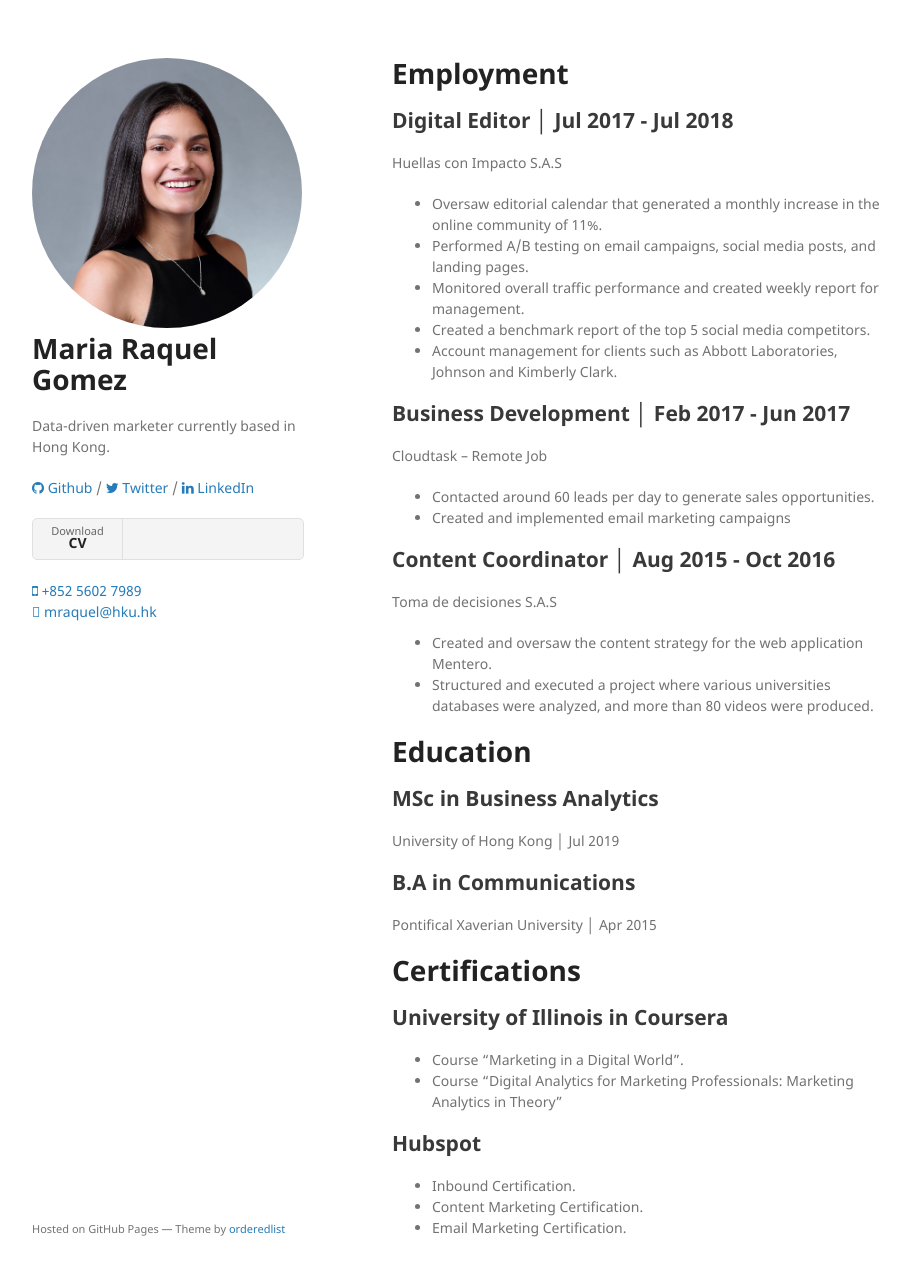
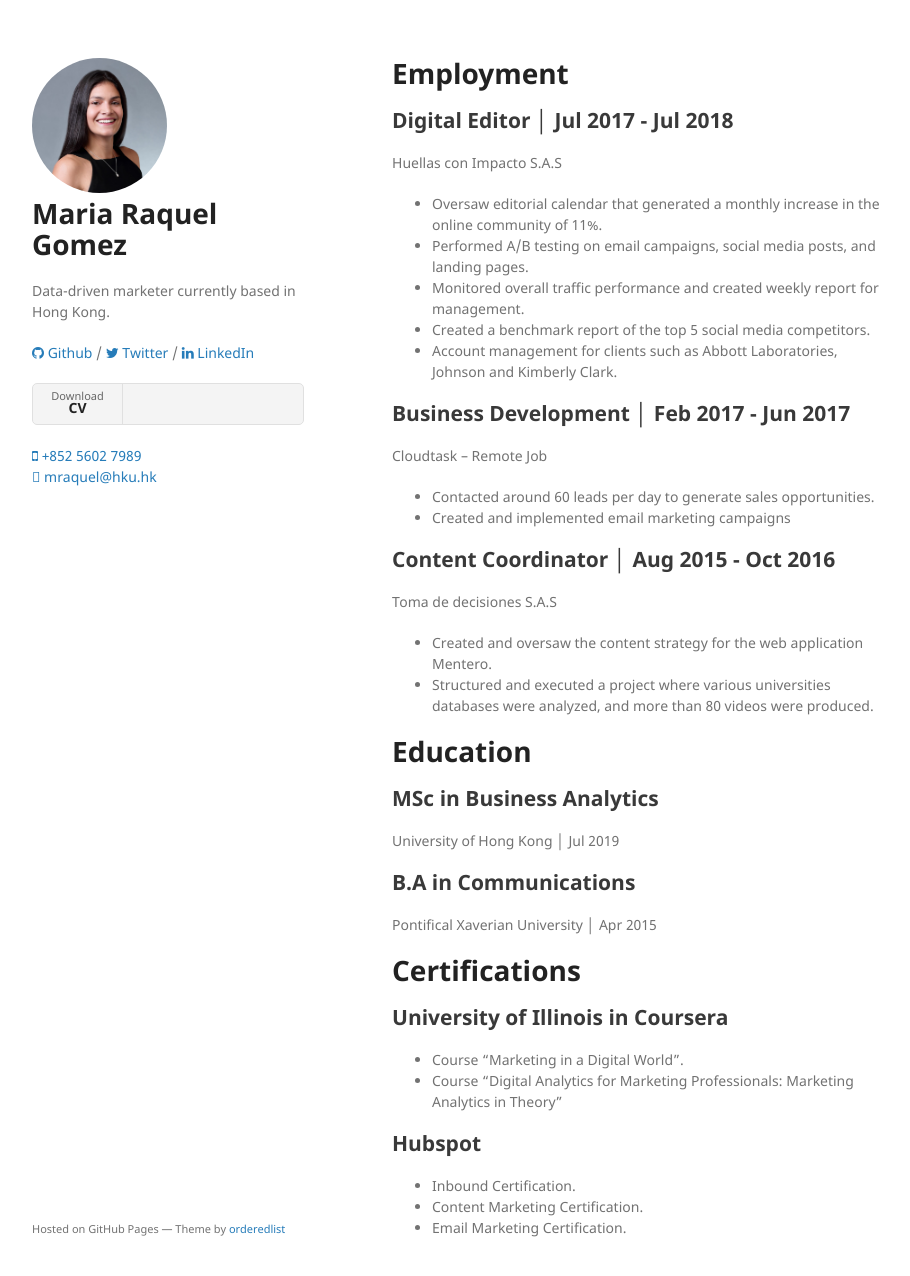
Before and after one commit to mraquelgomezl/mraquelgomezl.github.io, a Jekyll site: the page built from another-page.html, in a window 1280 px wide and 1308 px high. Shown: the top 1276 px of the window, without its empty margins (178-1088 px from the left). Built offline with Jekyll 4.4.1, drawn with Linux system fonts in a browser that asks for light colours.

Commit message:
Update style.scss

```diff
--- a/assets/css/style.scss
+++ b/assets/css/style.scss
@@ -5,9 +5,6 @@
 
 img.logo {
   border-radius: 50%;
-}
-
-img.logo.resize {
   max-width:50%;
   max-height:50%;
 }
```
